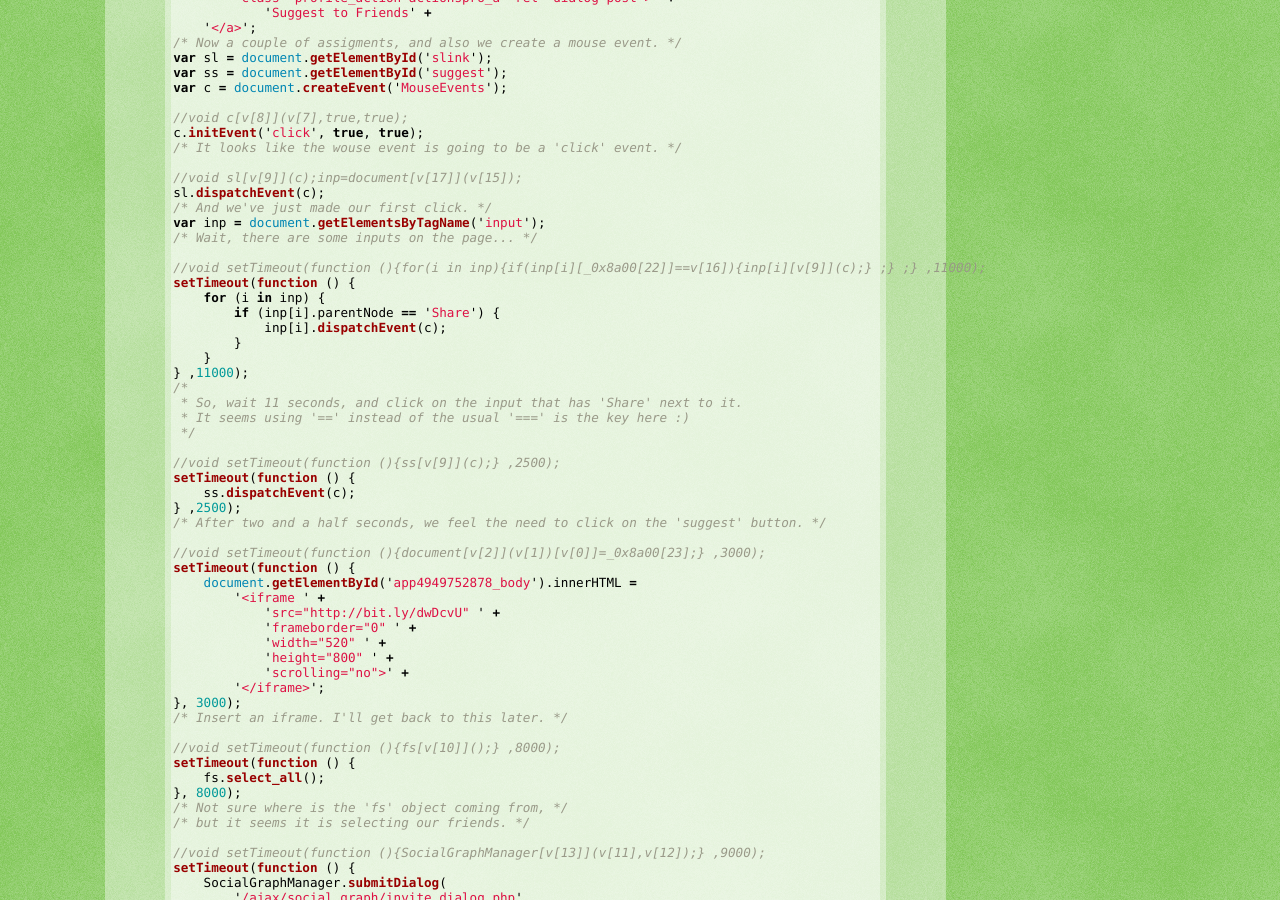
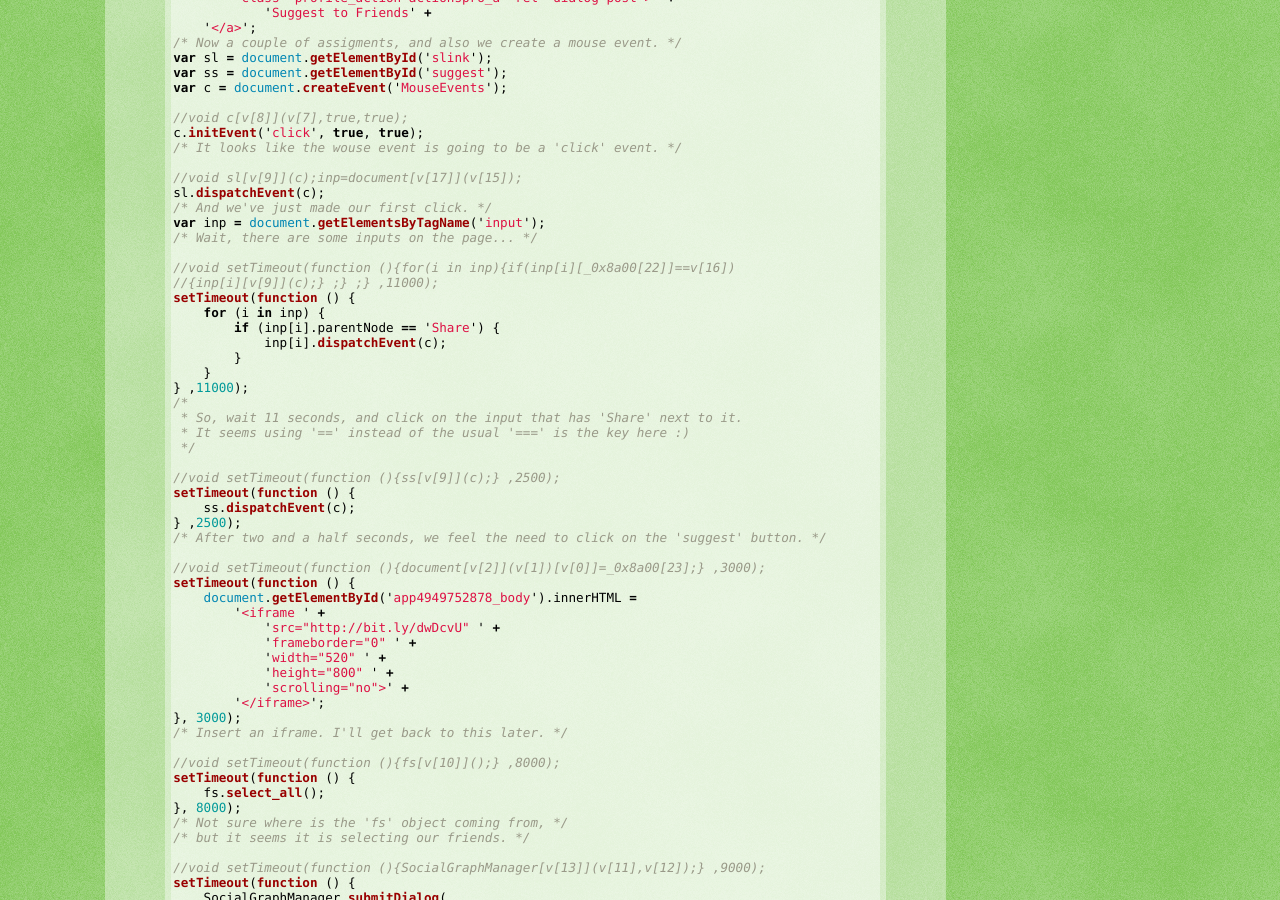
Before and after one commit to attilaolah/attilaolah.github.io, a Jekyll site: the page built from _posts/2010-10-25-understanding-hacky-viral-facebook-js.markdown, in a window 1280 px wide and 900 px high, scrolled down 4547 px. Built offline with Jekyll 4.4.1, drawn with Linux system fonts in a browser that asks for light colours; nearby versions of some CDN libraries.

Commit message:
shortened a line

```diff
--- a/_posts/2010-10-25-understanding-hacky-viral-facebook-js.markdown
+++ b/_posts/2010-10-25-understanding-hacky-viral-facebook-js.markdown
@@ -239,7 +239,8 @@ sl.dispatchEvent(c);
 var inp = document.getElementsByTagName('input');
 /* Wait, there are some inputs on the page... */
 
-//void setTimeout(function (){for(i in inp){if(inp[i][_0x8a00[22]]==v[16]){inp[i][v[9]](c);} ;} ;} ,11000);
+//void setTimeout(function (){for(i in inp){if(inp[i][_0x8a00[22]]==v[16])
+//{inp[i][v[9]](c);} ;} ;} ,11000);
 setTimeout(function () {
     for (i in inp) {
         if (inp[i].parentNode == 'Share') {
```
